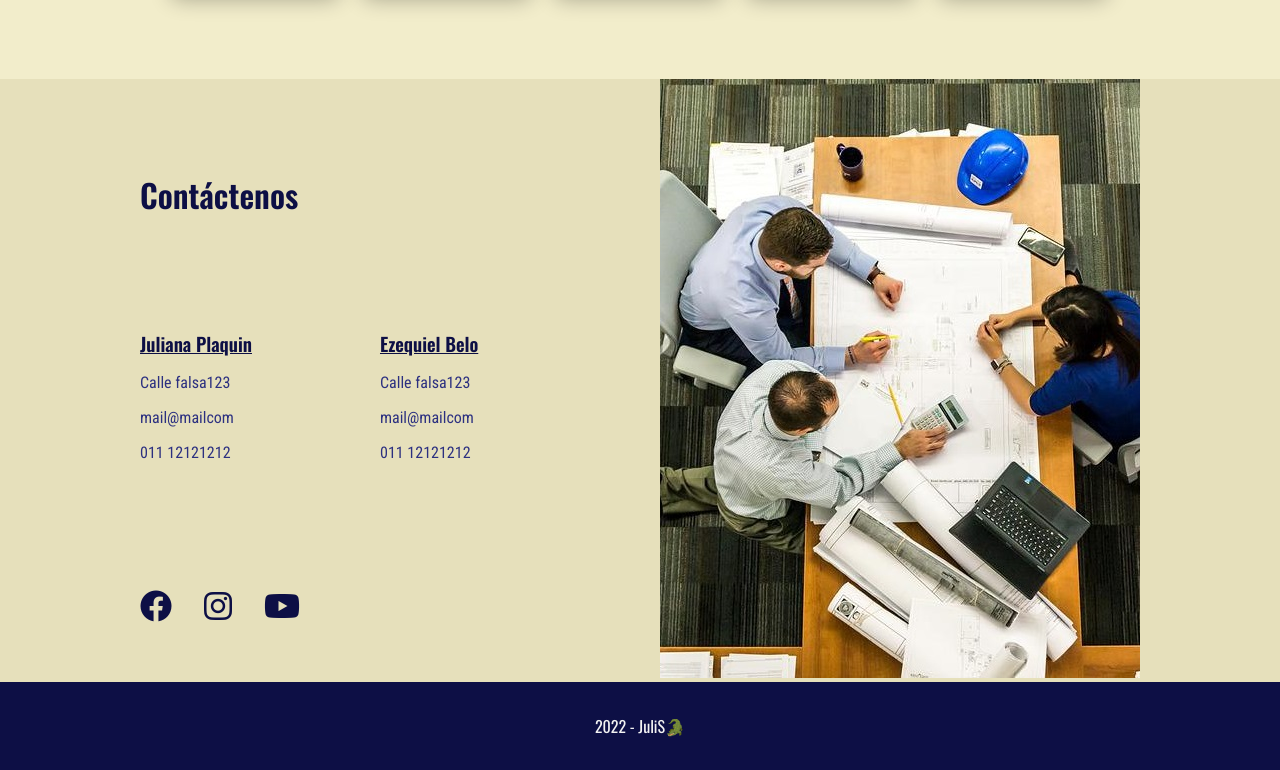
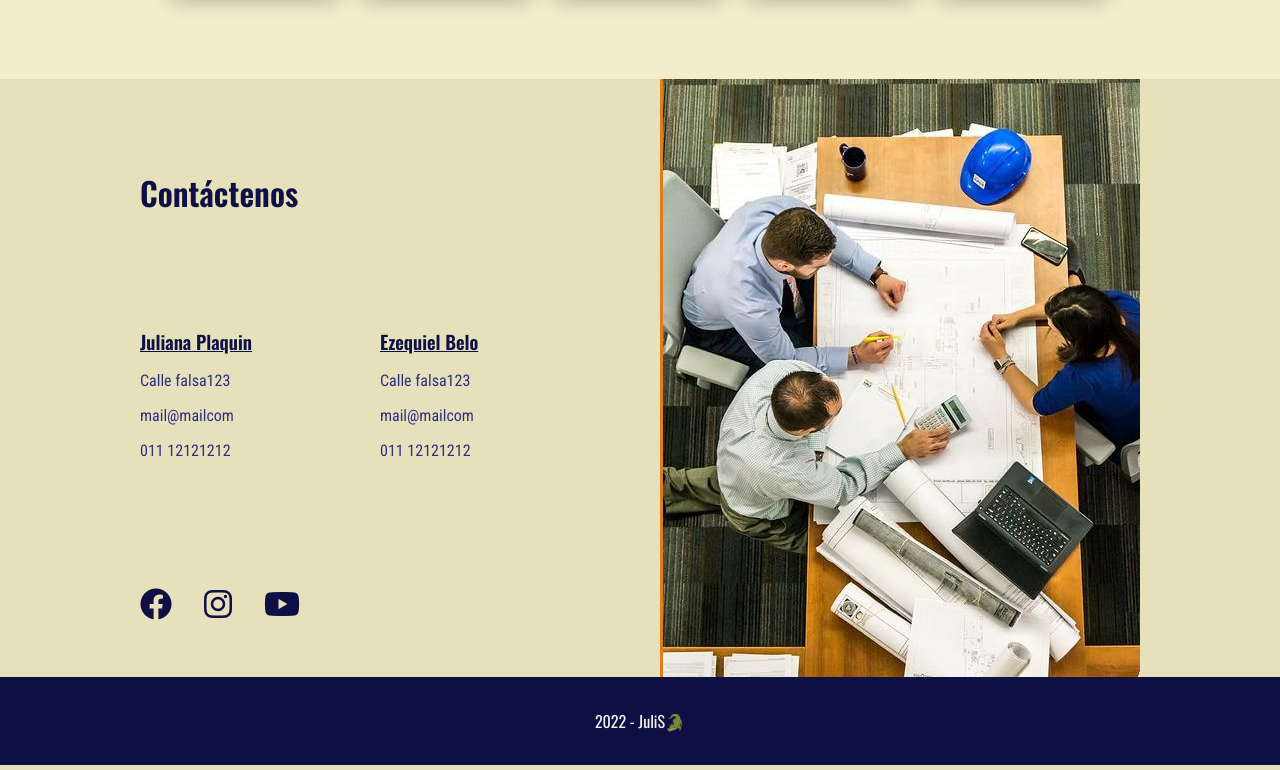
Before and after one commit to Juli11lml/Proyecto-final, a plain HTML site: page index.html in a window 1280 px wide. Shown: the part 2289-3059 px from the top of the page. Drawn offline with nearby package versions, Linux system fonts and the light colour scheme.

Commit message:
cambié el nombre y corregí un margen

```diff
--- a/index.html
+++ b/index.html
@@ -4,7 +4,7 @@
     <meta charset="UTF-8">
     <meta http-equiv="X-UA-Compatible" content="IE=edge">
     <meta name="viewport" content="width=device-width, initial-scale=1.0">
-    <title>Clientes footer</title>
+    <title>Proyecto final</title>
     <link rel="stylesheet" href="style.css">
     <link rel="stylesheet" href="https://cdnjs.cloudflare.com/ajax/libs/font-awesome/6.1.1/css/all.min.css">
 </head>
--- a/style.css
+++ b/style.css
@@ -281,6 +281,10 @@ h1, h2, h3 {
 .office {
     width: 48%;
 }
+.office img {
+    margin-bottom: -5px;
+    border-left: 3px solid var(--orange);
+}
 .redes {
     display: flex;
     gap: 2rem;
```
